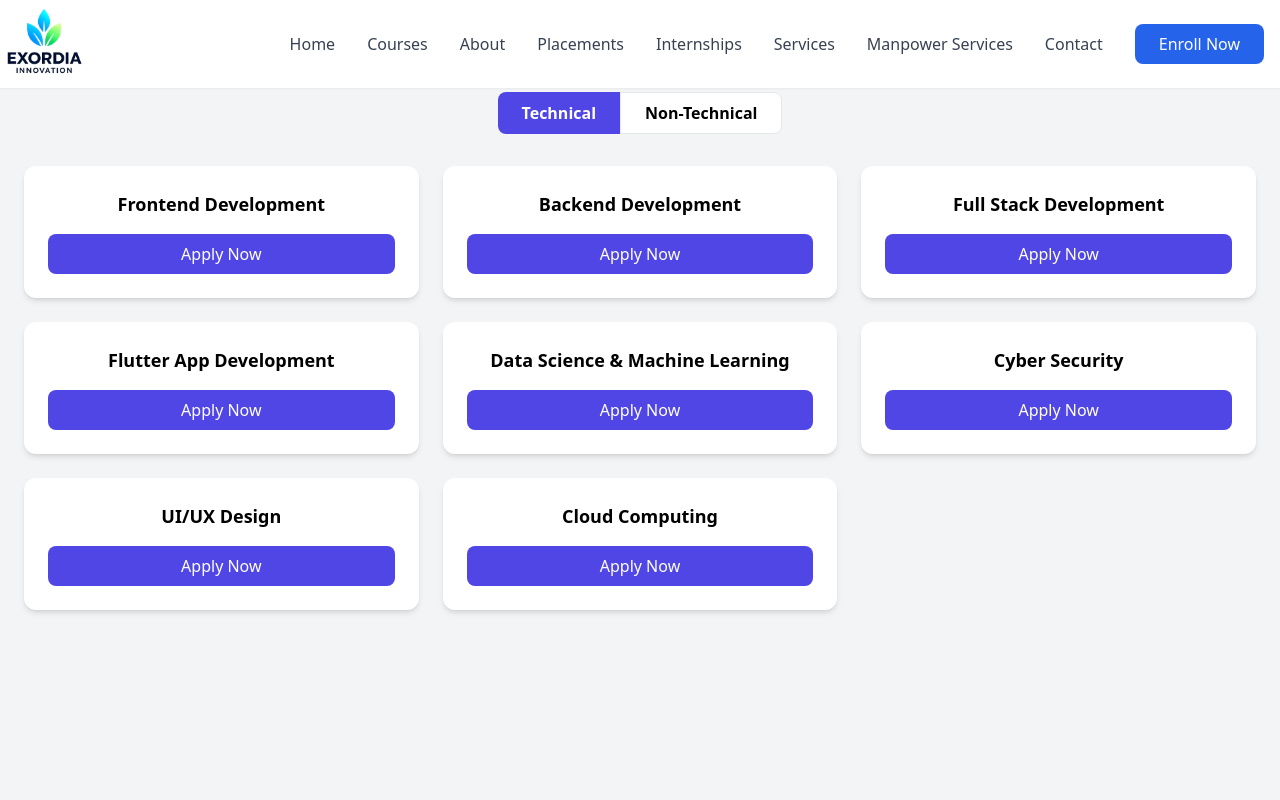
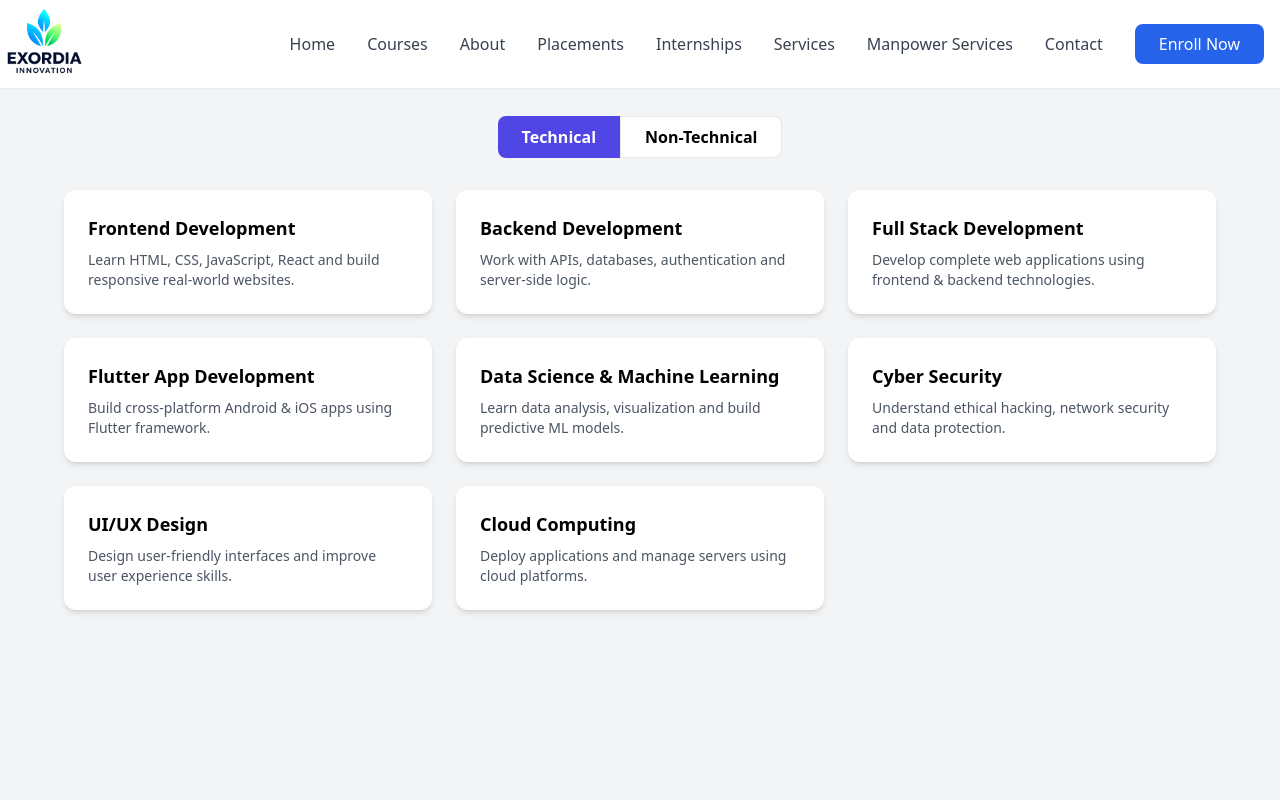
Before and after one commit to SuprajaDarapaneni/EXORDIAINNOVATION, a React (Vite) app: page /internships in a window 1280 px wide. Shown: the top 800 px of the page. Built offline with nearby package versions, Linux system fonts and the light colour scheme.

Commit message:
new changes

```diff
--- a/src/pages/internship.tsx
+++ b/src/pages/internship.tsx
@@ -2,41 +2,110 @@ import React, { useState } from "react";
 
 type InternshipCategory = "technical" | "nonTechnical";
 
-const InternshipsPage: React.FC = () => {
+interface InternshipItem {
+  title: string;
+  description: string;
+}
+
+const Internship: React.FC = () => {
   const [activeTab, setActiveTab] = useState<InternshipCategory>("technical");
 
-  const internships: Record<InternshipCategory, string[]> = {
+  const internships: Record<InternshipCategory, InternshipItem[]> = {
     technical: [
-      "Frontend Development",
-      "Backend Development",
-      "Full Stack Development",
-      "Flutter App Development",
-      "Data Science & Machine Learning",
-      "Cyber Security",
-      "UI/UX Design",
-      "Cloud Computing",
+      {
+        title: "Frontend Development",
+        description:
+          "Learn HTML, CSS, JavaScript, React and build responsive real-world websites.",
+      },
+      {
+        title: "Backend Development",
+        description:
+          "Work with APIs, databases, authentication and server-side logic.",
+      },
+      {
+        title: "Full Stack Development",
+        description:
+          "Develop complete web applications using frontend & backend technologies.",
+      },
+      {
+        title: "Flutter App Development",
+        description:
+          "Build cross-platform Android & iOS apps using Flutter framework.",
+      },
+      {
+        title: "Data Science & Machine Learning",
+        description:
+          "Learn data analysis, visualization and build predictive ML models.",
+      },
+      {
+        title: "Cyber Security",
+        description:
+          "Understand ethical hacking, network security and data protection.",
+      },
+      {
+        title: "UI/UX Design",
+        description:
+          "Design user-friendly interfaces and improve user experience skills.",
+      },
+      {
+        title: "Cloud Computing",
+        description:
+          "Deploy applications and manage servers using cloud platforms.",
+      },
     ],
     nonTechnical: [
-      "Human Resources (HR)",
-      "Digital Marketing",
-      "Business Development",
-      "Content Writing",
-      "Operations Management",
-      "Customer Support",
-      "Finance & Accounting",
-      "Sales & Promotion",
+      {
+        title: "Human Resources (HR)",
+        description:
+          "Learn recruitment processes, employee management and HR operations.",
+      },
+      {
+        title: "Digital Marketing",
+        description:
+          "Gain skills in SEO, social media marketing and online campaigns.",
+      },
+      {
+        title: "Business Development",
+        description:
+          "Develop client acquisition, negotiation and business growth skills.",
+      },
+      {
+        title: "Content Writing",
+        description:
+          "Improve writing skills for blogs, websites and marketing content.",
+      },
+      {
+        title: "Operations Management",
+        description:
+          "Understand business operations, workflow and process optimization.",
+      },
+      {
+        title: "Customer Support",
+        description:
+          "Build communication and problem-solving skills for customer handling.",
+      },
+      {
+        title: "Finance & Accounting",
+        description:
+          "Learn basic accounting, budgeting and financial record management.",
+      },
+      {
+        title: "Sales & Promotion",
+        description:
+          "Gain practical experience in sales strategies and promotions.",
+      },
     ],
   };
 
   const currentList = internships[activeTab];
 
   return (
-    <div className="min-h-screen bg-gray-100 p-6">
+    <div className="bg-gray-100 py-12 px-6 min-h-screen">
       <h1 className="text-3xl font-bold text-center mb-8">
         Internship Opportunities
       </h1>
 
-      {/* Toggle Buttons */}
+      {/* Toggle */}
       <div className="flex justify-center mb-8">
         <button
           onClick={() => setActiveTab("technical")}
@@ -61,18 +130,15 @@ const InternshipsPage: React.FC = () => {
         </button>
       </div>
 
-      {/* Internship Cards */}
-      <div className="grid sm:grid-cols-2 md:grid-cols-3 gap-6">
-        {currentList.map((item: string, index: number) => (
+      {/* Cards */}
+      <div className="grid sm:grid-cols-2 md:grid-cols-3 gap-6 max-w-6xl mx-auto">
+        {currentList.map((item, index) => (
           <div
             key={index}
-            className="bg-white p-6 rounded-xl shadow-md hover:shadow-lg transition text-center"
+            className="bg-white p-6 rounded-xl shadow-md hover:shadow-lg transition"
           >
-            <h2 className="text-lg font-semibold">{item}</h2>
-
-            <button className="mt-4 w-full bg-indigo-600 text-white py-2 rounded-lg hover:bg-indigo-700">
-              Apply Now
-            </button>
+            <h2 className="text-lg font-semibold mb-2">{item.title}</h2>
+            <p className="text-gray-600 text-sm">{item.description}</p>
           </div>
         ))}
       </div>
@@ -80,4 +146,4 @@ const InternshipsPage: React.FC = () => {
   );
 };
 
-export default InternshipsPage;
+export default Internship;
```
